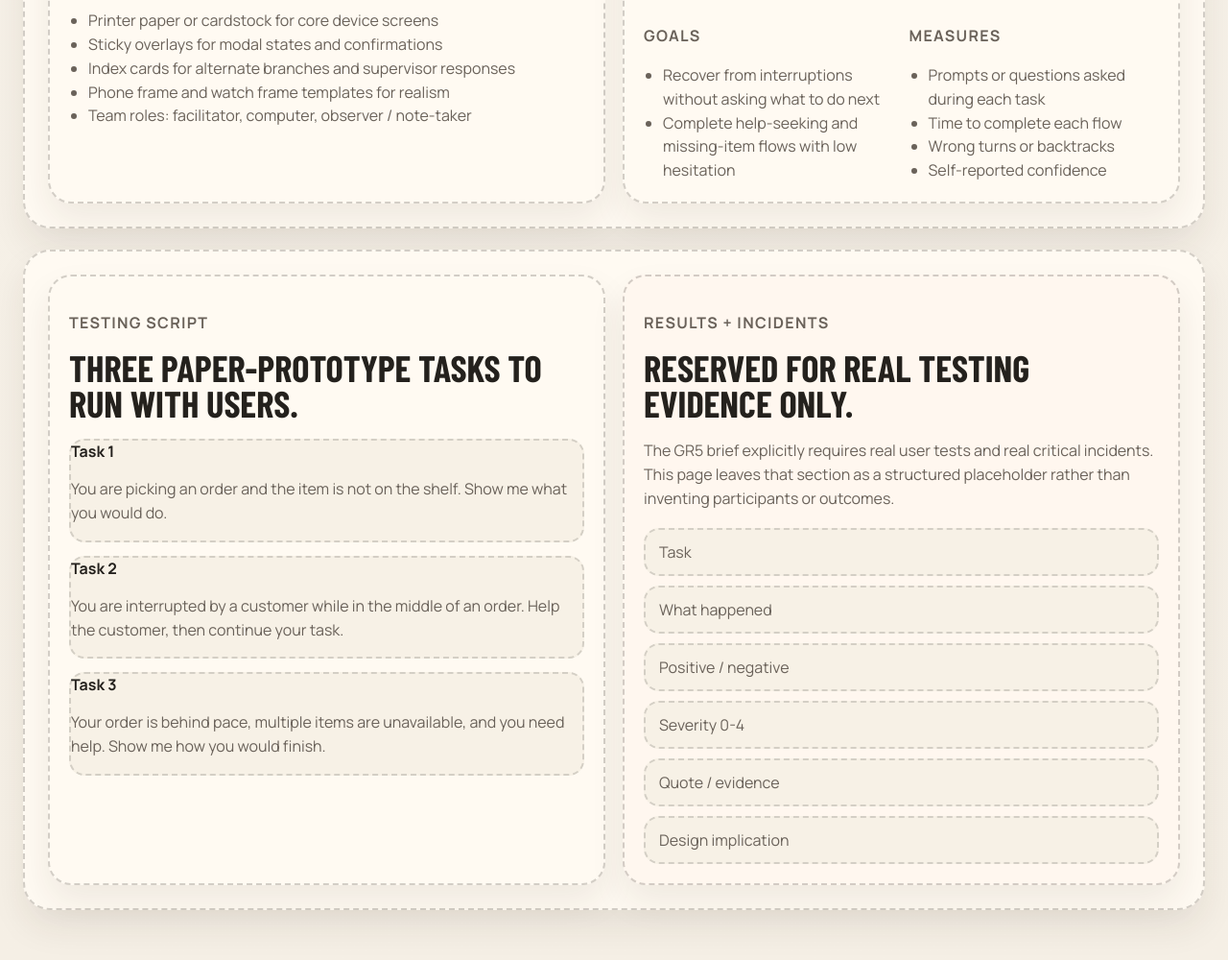
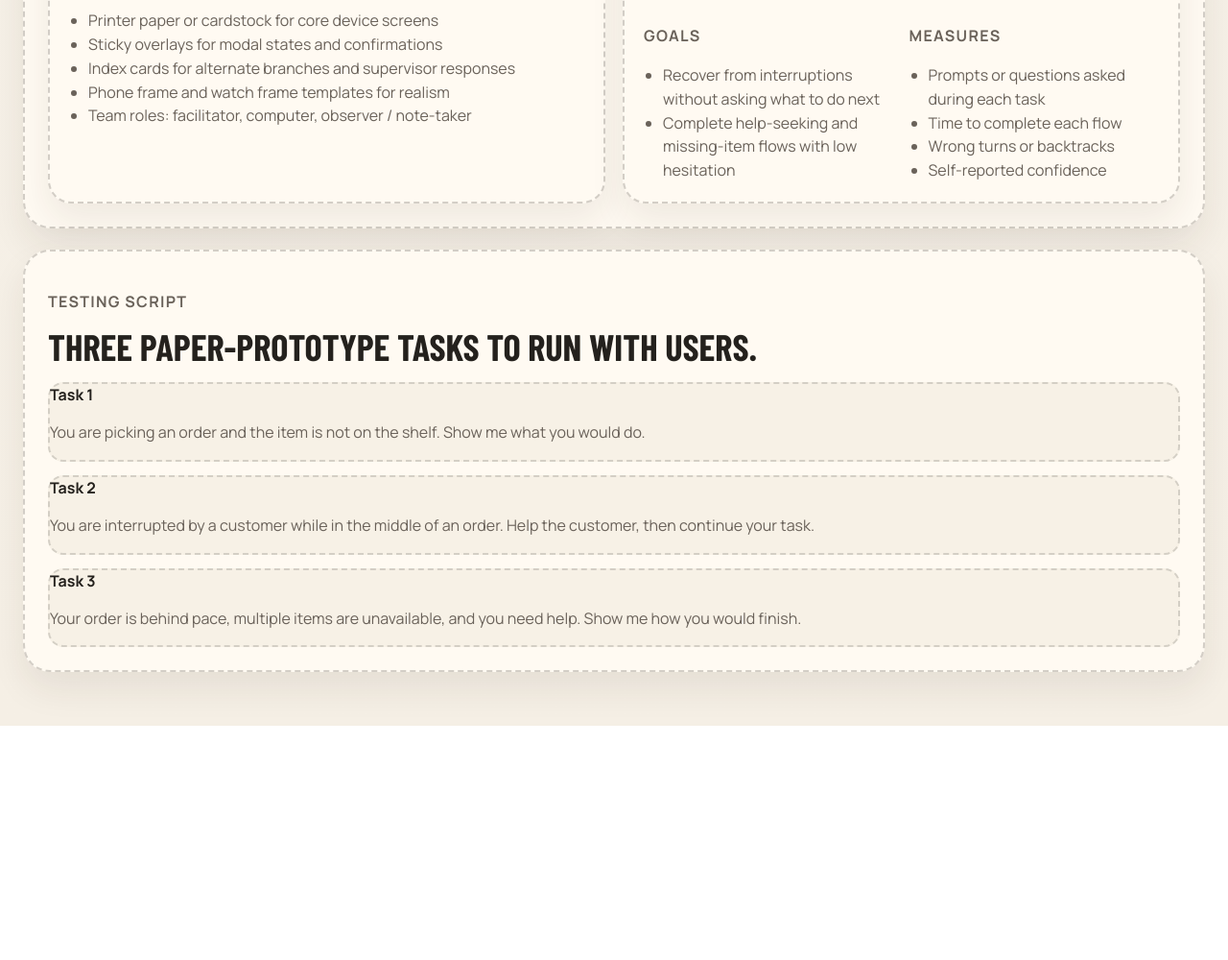
Before and after one commit to notaryaman/backline, a plain HTML site: page gr5/index.html in a window 1280 px wide. Shown: the part 2909-3909 px from the top of the page at 96% size. After the commit the page ends 3665 px from the top, so only its background shows below. Drawn offline with nearby package versions, Linux system fonts and the light colour scheme.

Commit message:
Remove unfinished deliverable placeholders

```diff
--- a/gr5/index.html
+++ b/gr5/index.html
@@ -217,8 +217,7 @@
         </article>
       </section>
 
-      <section class="section split">
-        <article class="panel">
+      <section class="section">
         <div class="section-head">
           <p class="eyebrow">Testing Script</p>
           <h2>Three paper-prototype tasks to run with users.</h2>
@@ -228,25 +227,6 @@
           <div><strong>Task 2</strong><p>You are interrupted by a customer while in the middle of an order. Help the customer, then continue your task.</p></div>
           <div><strong>Task 3</strong><p>Your order is behind pace, multiple items are unavailable, and you need help. Show me how you would finish.</p></div>
         </div>
-        </article>
-        <article class="panel warning-panel">
-          <div class="section-head">
-            <p class="eyebrow">Results + Incidents</p>
-            <h2>Reserved for real testing evidence only.</h2>
-          </div>
-          <p>
-            The GR5 brief explicitly requires real user tests and real critical incidents. This page
-            leaves that section as a structured placeholder rather than inventing participants or outcomes.
-          </p>
-          <div class="incident-template">
-            <span>Task</span>
-            <span>What happened</span>
-            <span>Positive / negative</span>
-            <span>Severity 0-4</span>
-            <span>Quote / evidence</span>
-            <span>Design implication</span>
-          </div>
-        </article>
       </section>
     </main>
   </body>
```
Also changed, not shown: index.html (+0 -12 lines), 1 other file. Lines whose indentation alone changed are shown as unchanged.
